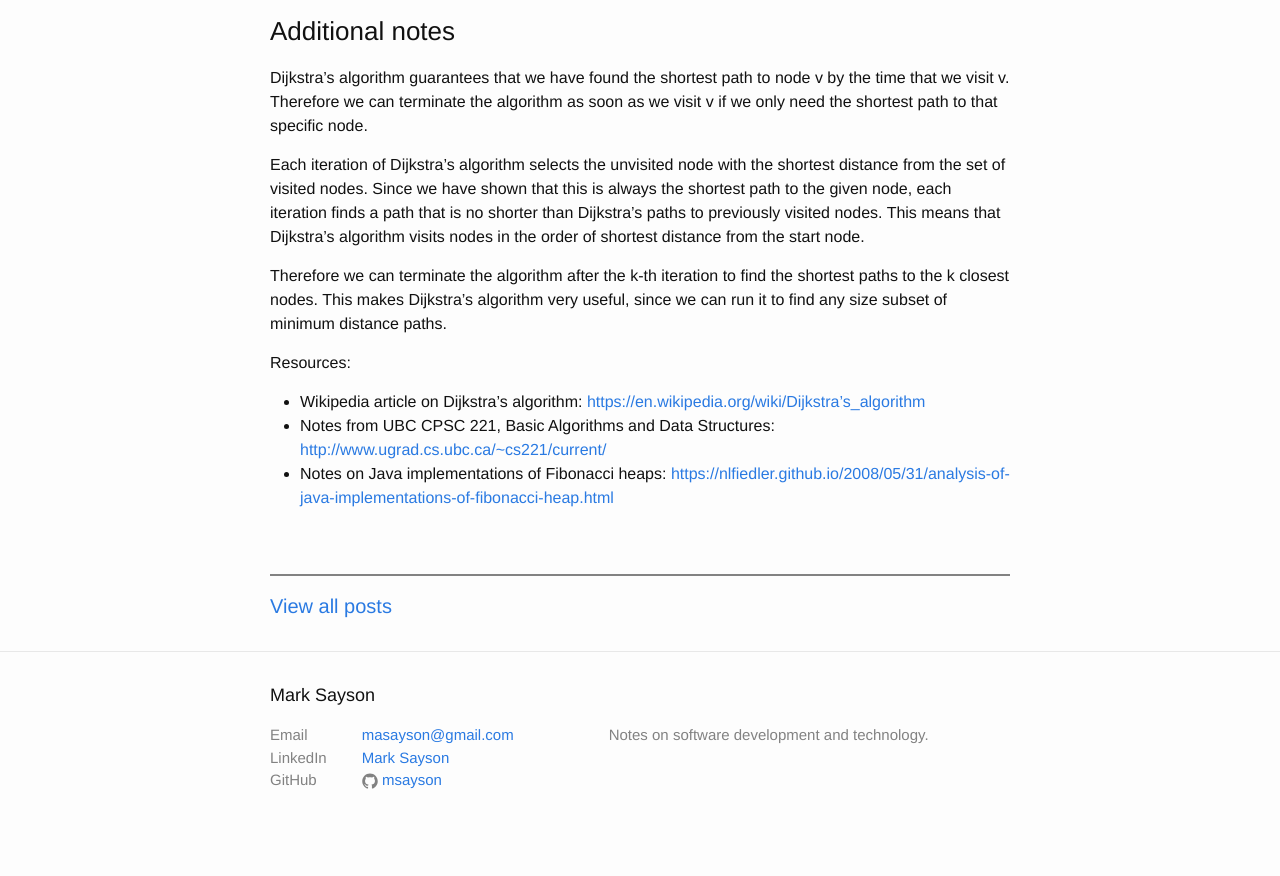
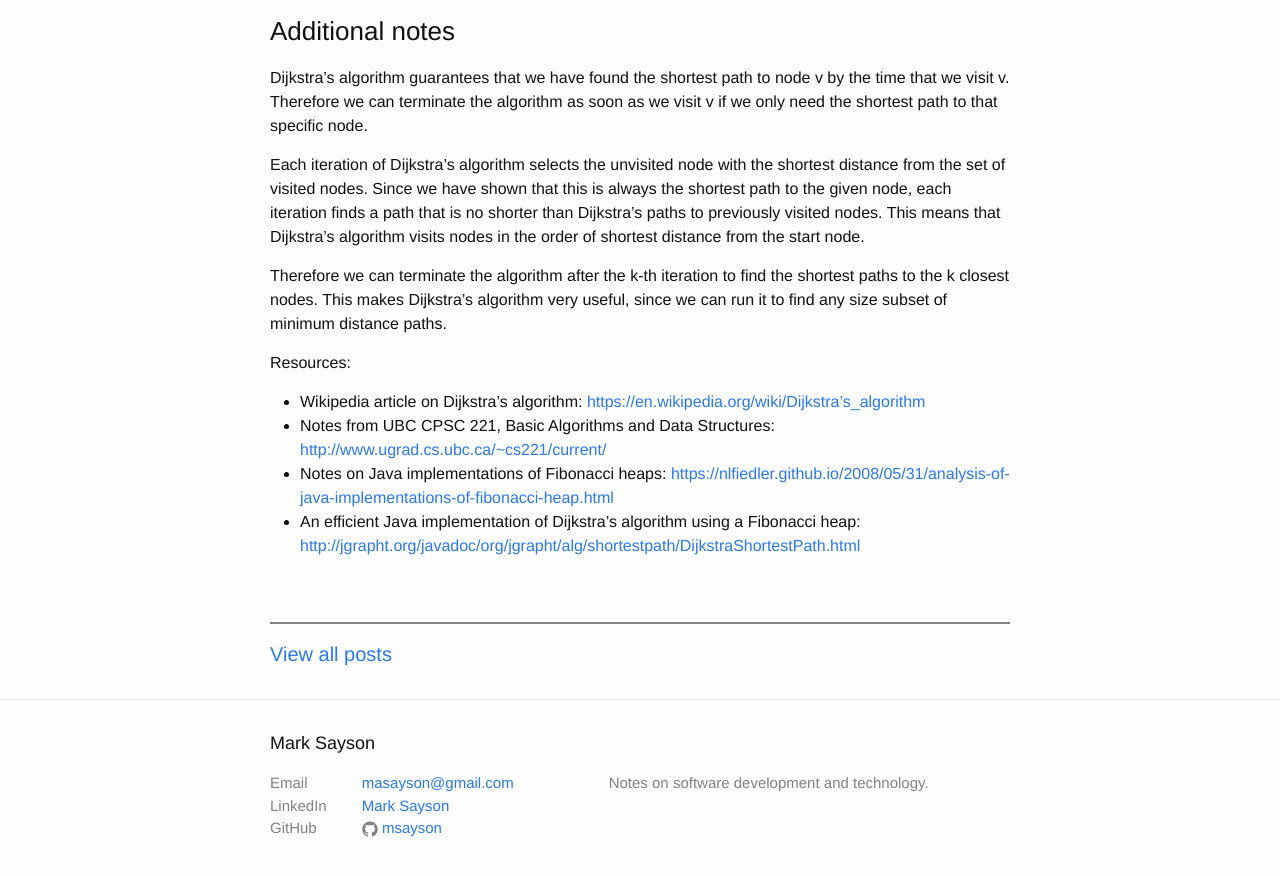
Before and after one commit to msayson/msayson.github.io, a Jekyll site: the page built from _posts/2017-04-12-dijkstras-algorithm.markdown, in a window 1280 px wide and 900 px high, scrolled down 4519 px. Shown: the top 876 px of the window. Built offline with Jekyll 4.4.1, drawn with Linux system fonts in a browser that asks for light colours; before the commit the page ends 5371 px from its top, so only the background shows below that.

Commit message:
Added link to the JGraphT implementation of Dijkstra's algorithm

```diff
--- a/_posts/2017-04-12-dijkstras-algorithm.markdown
+++ b/_posts/2017-04-12-dijkstras-algorithm.markdown
@@ -123,3 +123,4 @@ Resources:
 * Wikipedia article on Dijkstra's algorithm: [https://en.wikipedia.org/wiki/Dijkstra's_algorithm](https://en.wikipedia.org/wiki/Dijkstra's_algorithm)
 * Notes from UBC CPSC 221, Basic Algorithms and Data Structures: [http://www.ugrad.cs.ubc.ca/~cs221/current/](http://www.ugrad.cs.ubc.ca/~cs221/current/)
 * Notes on Java implementations of Fibonacci heaps: [https://nlfiedler.github.io/2008/05/31/analysis-of-java-implementations-of-fibonacci-heap.html](https://nlfiedler.github.io/2008/05/31/analysis-of-java-implementations-of-fibonacci-heap.html)
+* An efficient Java implementation of Dijkstra's algorithm using a Fibonacci heap: [http://jgrapht.org/javadoc/org/jgrapht/alg/shortestpath/DijkstraShortestPath.html](http://jgrapht.org/javadoc/org/jgrapht/alg/shortestpath/DijkstraShortestPath.html)
```
